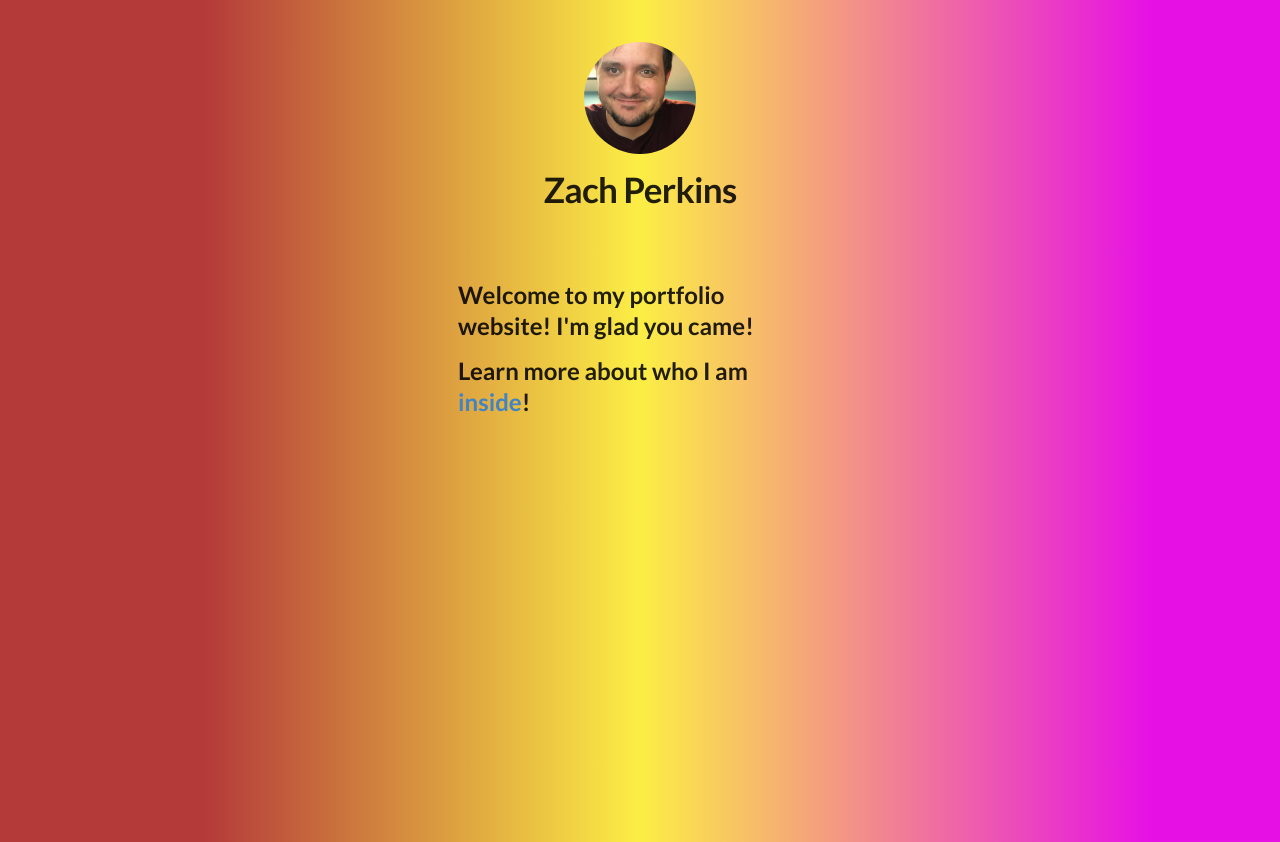
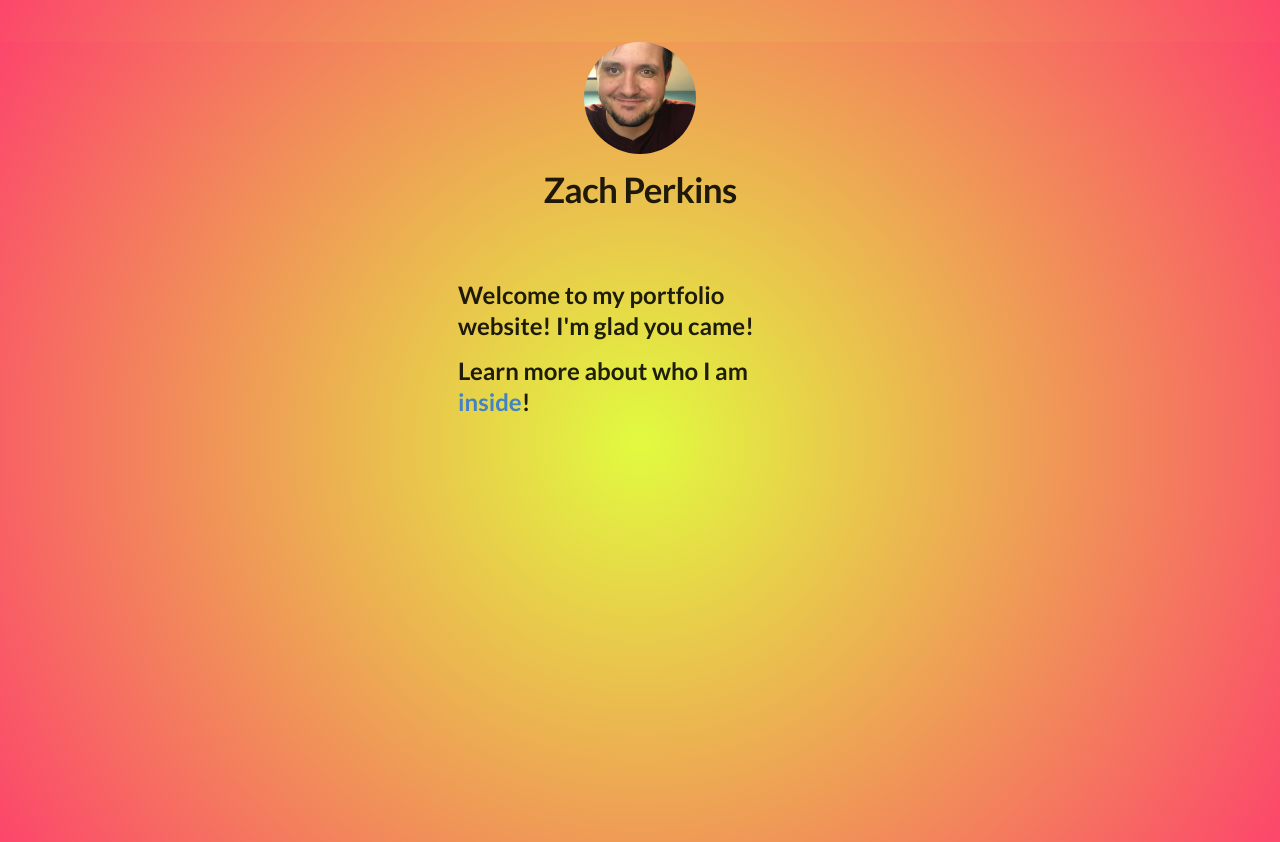
Before and after one commit to partofaplan/lab-nodejs-app, a Next.js app: page / in a window 1280 px wide. Built offline with nearby package versions, Linux system fonts and the light colour scheme.

Commit message:
Changed CSS gradient

```diff
--- a/styles/global.css
+++ b/styles/global.css
@@ -6,8 +6,8 @@ body {
     line-height: 1.6;
     font-size: 18px;
     height: 100%;
-    background: rgb(180,58,58);
-    background: linear-gradient(90deg, rgba(180,58,58,1) 16%, rgba(252,238,69,1) 50%, rgba(230,16,229,1) 90%);
+    background: rgb(225,251,63);
+    background: radial-gradient(circle, rgba(225,251,63,1) 0%, rgba(252,70,107,1) 100%);
     background-position: center center;
     background-size: cover;
 }
@@ -30,8 +30,8 @@ img {
 
 .page-background-1 {
     height: 100vh;
-    background: rgb(180,58,58);
-    background: linear-gradient(90deg, rgba(180,58,58,1) 16%, rgba(252,238,69,1) 50%, rgba(230,16,229,1) 90%);
+    background: rgb(225,251,63);
+    background: radial-gradient(circle, rgba(225,251,63,1) 0%, rgba(252,70,107,1) 100%);
     background-position: center center;
     background-size: cover;
 }
```
